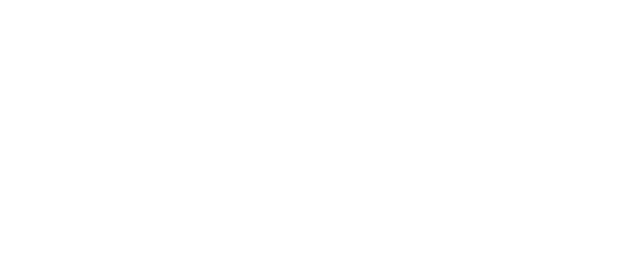
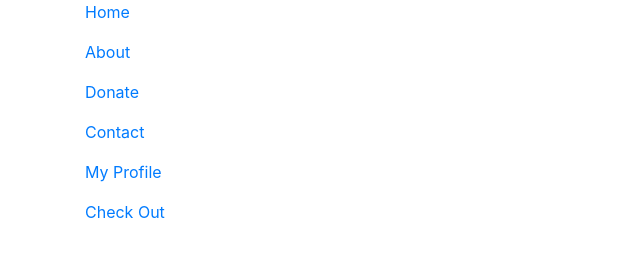
Before and after one commit to Cina10/SevaSavers, a plain HTML site: page index.html in a window 1280 px wide. Shown: the whole page, without its empty margins (0-640 px from the left). Drawn offline with nearby package versions, Linux system fonts and the light colour scheme.

Commit message:
Update index.html

```diff
--- a/index.html
+++ b/index.html
@@ -10,7 +10,30 @@
   </head>
   <body>
     <div class="container">
-    <nav class="nav-bar">
+    <nav class="nav-bar flex-row">
+      <a href="index.html">
+        <p>Home</p>
+      </a>
+
+      <a href="about.html">
+        <p>About</p>
+      </a>
+
+      <a href="dontate.html">
+        <p>Donate</p>
+      </a>
+
+      <a href="contact.html">
+        <p>Contact</p>
+      </a>
+
+      <a href="myProfile.html">
+        <p>My Profile</p>
+      </a>
+
+      <a href="Check Out">
+        <p>Check Out</p>
+      </a>
     </nav>
 
     </div>
```
